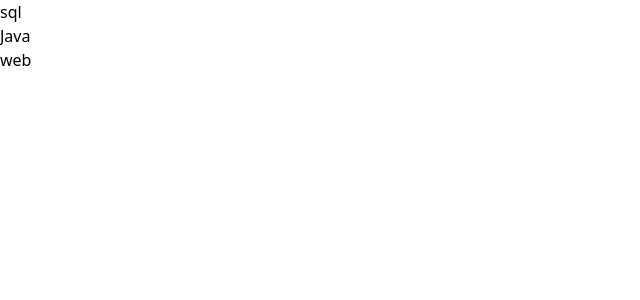
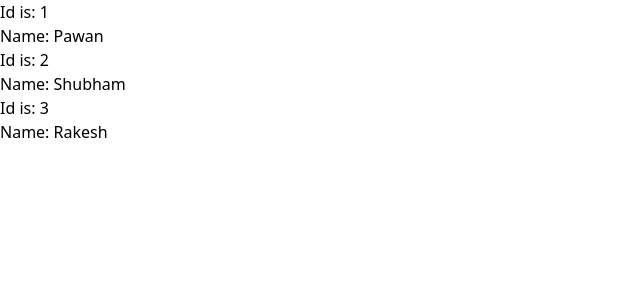
Before and after one commit to RajSresth/React-Batch-4-30PM-Batch, a React (Vite) app: page / in a window 1280 px wide. Shown: the top 300 px of the page, without its empty margins (0-640 px from the left). Built offline with nearby package versions, Linux system fonts and the light colour scheme.

Commit message:
Object Map Props

```diff
--- a/src/App.jsx
+++ b/src/App.jsx
@@ -2,10 +2,11 @@ import React, { Fragment } from 'react'
 import User from './Components/Props/Map_Props/User'
 
 const App = () => {
-  let skills=['sql','Java','web']
+  let users=[{id:1,userName:'Pawan'},{id:2,userName:'Shubham'},{id:3,userName:'Rakesh'}]
+
   return (
     <Fragment>
-      <User property={skills}></User>
+      <User property={users}></User>
     </Fragment>
   )
 }
--- a/src/Components/Props/Map_Props/User.jsx
+++ b/src/Components/Props/Map_Props/User.jsx
@@ -1,17 +1,16 @@
-import React from 'react'
+import React, { Fragment } from 'react'
+
 const User = (props) => {
     const {property}=props;
-    console.log(property)
   return (
-    <div>
-        <ul>
-            {property.map((val,i)=>{
-                return (
-                    <li key={i}>{val}</li>
-                )
-            })}
-        </ul>
-    </div>
+    <Fragment>
+             {property.map(val=>(
+                <Fragment key={val.id}>
+                  <p>Id is: {val.id}</p>
+                  <h1>Name: {val.userName}</h1>
+                </Fragment>
+            ))}
+    </Fragment>
   )
 }
 export default User
```
